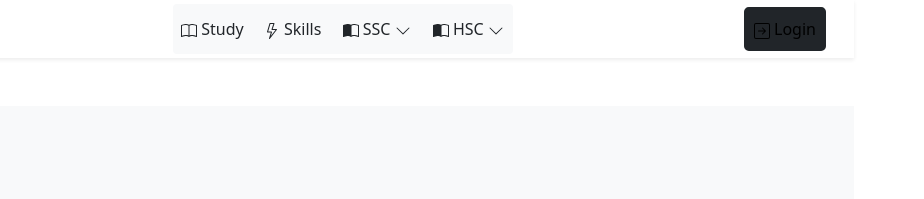
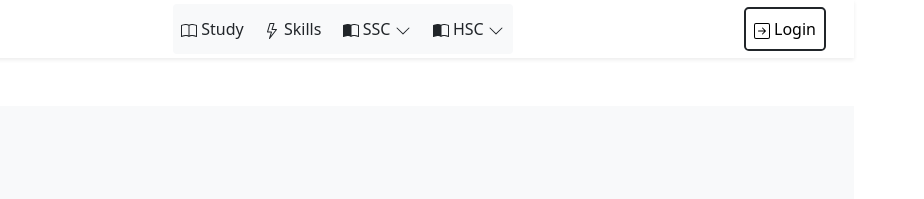
Before and after one commit to Rukonju/ten-minute-school, a plain HTML site: page index.html in a window 1280 px wide. In both pictures the pointer is over the link "Login". Shown: the top 199 px of the page, 356-1280 px from the left. Drawn offline with nearby package versions, Linux system fonts and the light colour scheme.

Commit message:
css again

```diff
--- a/css/style.css
+++ b/css/style.css
@@ -26,7 +26,7 @@ body{
     border-radius: 5px;
   }
   .login-btn:hover{
-      background-color: white;
+      background-color: white !important ;
       color: black !important;
       font-weight: 700px;
   }
```
